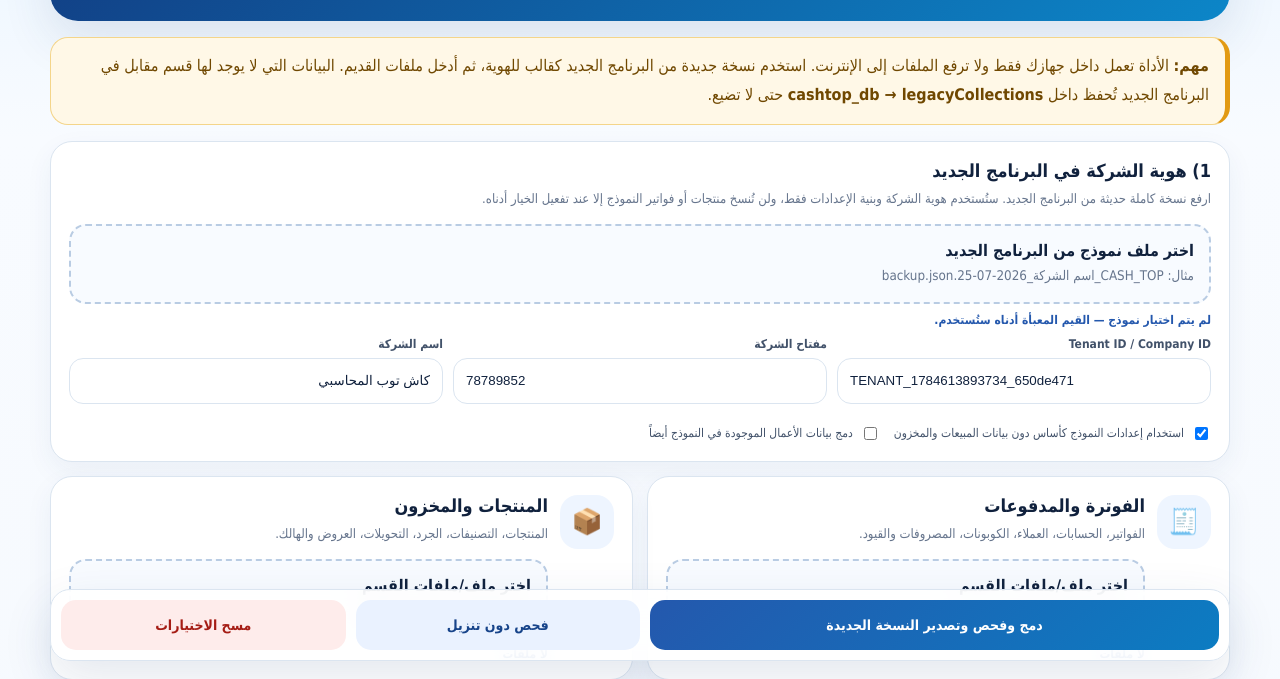
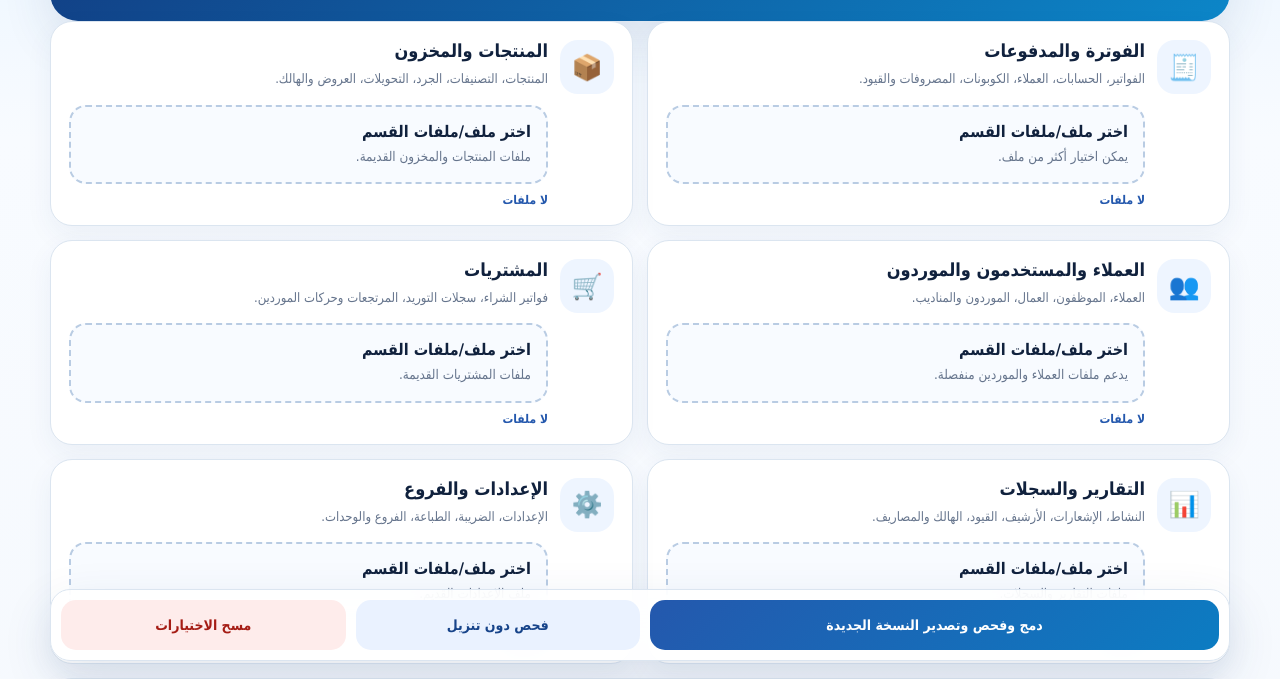
Before and after one commit to homworkhhh76-rgb/Cash-top-v3, a website: page bj.html in a window 1280 px wide. Shown: the part 131-810 px from the top of the page. Drawn offline with Linux system fonts and the light colour scheme.

Commit message:
Add files via upload

```diff
--- a/bj.html
+++ b/bj.html
@@ -13,10 +13,10 @@
 <body>
 <div class="wrap">
   <section class="hero"><div><h1>محول النسخ القديمة إلى كاش توب 2</h1><p>أدخل ملفات الأقسام التي صدّرتها من البرنامج القديم، وسيتم دمجها وإزالة التكرار وتحويلها إلى ملف <b>cashtop-backup-v4</b> متوافق مع الاستيراد الكامل في البرنامج الجديد.</p></div><div class="mark">⇄</div></section>
-  <div class="notice"><b>مهم:</b> الأداة تعمل داخل جهازك فقط ولا ترفع الملفات إلى الإنترنت. استخدم نسخة جديدة من البرنامج الجديد كقالب للهوية، ثم أدخل ملفات القديم. البيانات التي لا يوجد لها قسم مقابل في البرنامج الجديد تُحفظ داخل <b>cashtop_db → legacyCollections</b> حتى لا تضيع.</div>
+  <div class="notice hidden"><b>مهم:</b> الأداة تعمل داخل جهازك فقط ولا ترفع الملفات إلى الإنترنت. استخدم نسخة جديدة من البرنامج الجديد كقالب للهوية، ثم أدخل ملفات القديم. البيانات التي لا يوجد لها قسم مقابل في البرنامج الجديد تُحفظ داخل <b>cashtop_db → legacyCollections</b> حتى لا تضيع.</div>
 
   <div class="grid">
-    <section class="card full">
+    <section class="card full hidden">
       <h2>1) هوية الشركة في البرنامج الجديد</h2>
       <p>ارفع نسخة كاملة حديثة من البرنامج الجديد. ستُستخدم هوية الشركة وبنية الإعدادات فقط، ولن تُنسخ منتجات أو فواتير النموذج إلا عند تفعيل الخيار أدناه.</p>
       <div class="filebox"><input id="templateFile" type="file" accept=".json,.backup"><b>اختر ملف نموذج من البرنامج الجديد</b><small>مثال: CASH_TOP_اسم الشركة_2026-07-25.backup.json</small></div>
```
